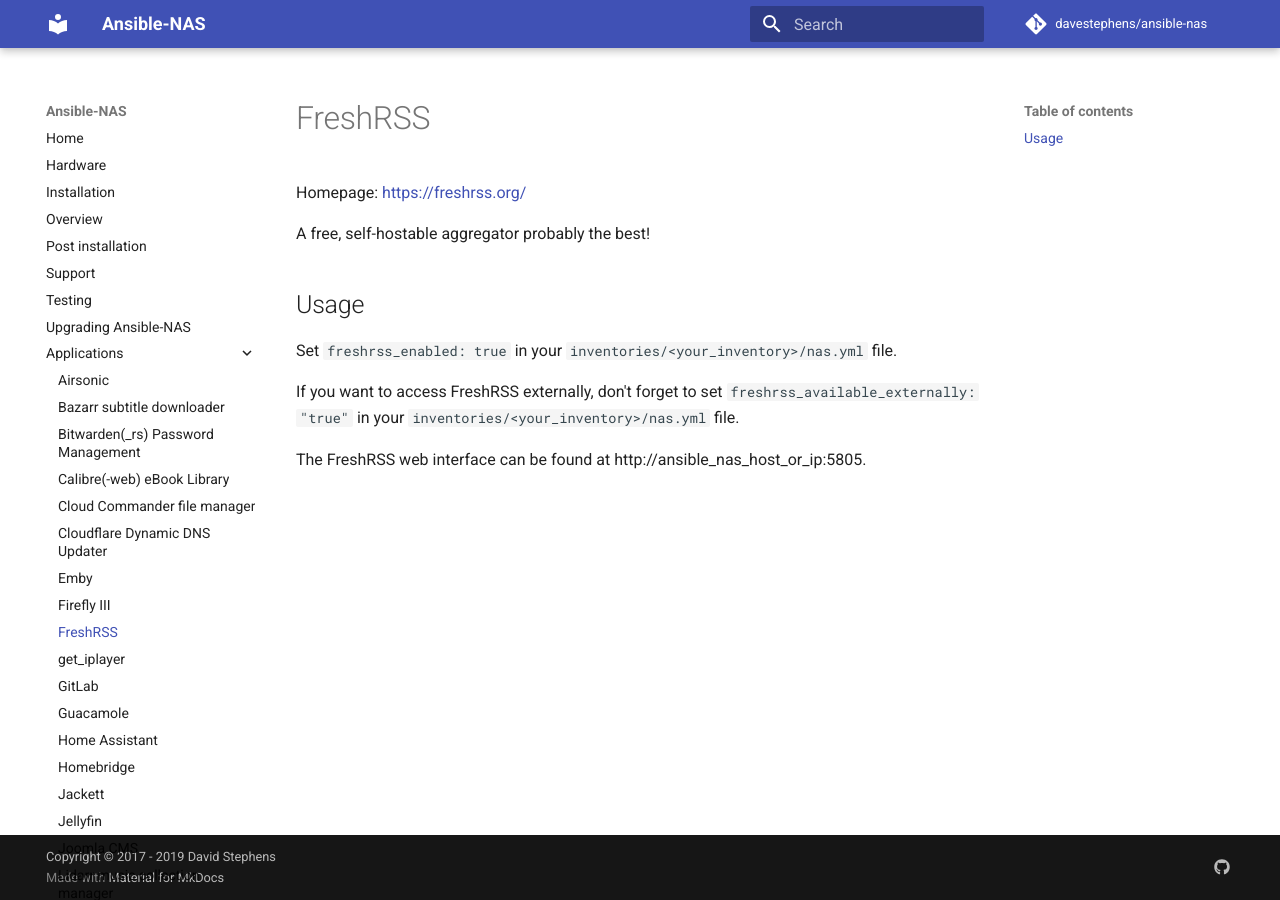
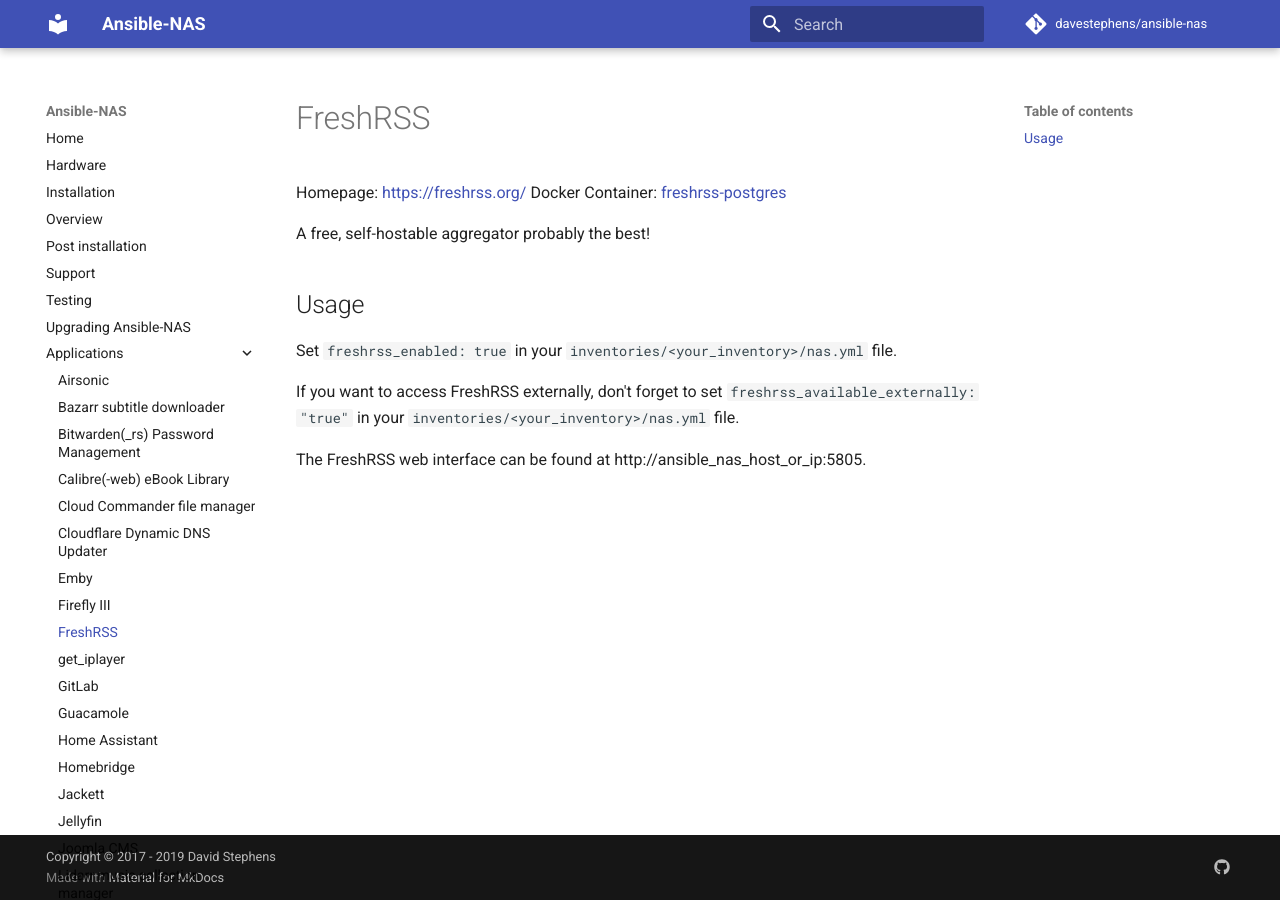
Before and after one commit to davestephens/ansible-nas, an MkDocs documentation site: the page built from docs/applications/freshrss.md, in a window 1280 px wide. Built offline with MkDocs 1.6.1 and Material for MkDocs 9.7.7, drawn with Linux system fonts in a browser that asks for light colours; comment, search, counter and statistics services are not loaded.

Commit message:
add container link

```diff
--- a/docs/applications/freshrss.md
+++ b/docs/applications/freshrss.md
@@ -2,6 +2,7 @@
 # FreshRSS
 
 Homepage: [https://freshrss.org/](https://freshrss.org/)
+Docker Container: [freshrss-postgres](freshrss-postgres)
 
 A free, self-hostable aggregator probably the best!
 
```
